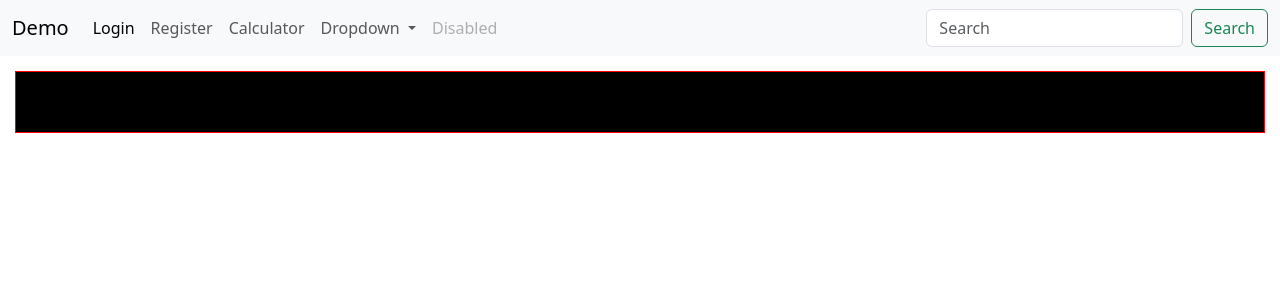
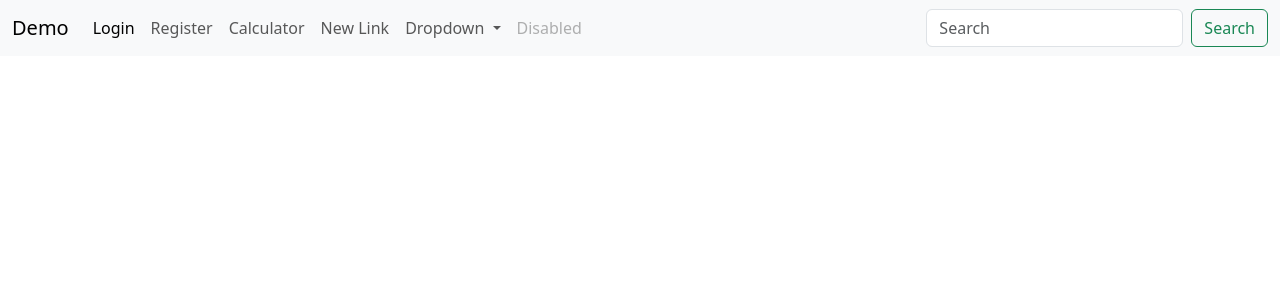
Before and after one commit to ali-bouali/angular-demo, an Angular app: page / in a window 1280 px wide. Shown: the top 300 px of the page. Built offline with nearby package versions, Linux system fonts and the light colour scheme.

Commit message:
routing --> navigation

```diff
--- a/src/app/app-routing.module.ts
+++ b/src/app/app-routing.module.ts
@@ -16,6 +16,10 @@ const routes: Routes = [
   {
     path: 'calc',
     component: CalcComponent
+  },
+  {
+    path: 'new-link/clicked',
+    component: LoginComponent
   }
 ];
 
--- a/src/app/app.component.html
+++ b/src/app/app.component.html
@@ -1,5 +1,5 @@
 <app-menu></app-menu>
 
-<div style="padding: 30px; border: solid 1px red; margin: 15px; background-color: black; color: white">
+<div>
   <router-outlet></router-outlet>
 </div>
--- a/src/app/demo/menu/menu.component.html
+++ b/src/app/demo/menu/menu.component.html
@@ -7,13 +7,16 @@
     <div class="collapse navbar-collapse" id="navbarSupportedContent">
       <ul class="navbar-nav me-auto mb-2 mb-lg-0">
         <li class="nav-item">
-          <a class="nav-link active" aria-current="page" href="login">Login</a>
+          <a class="nav-link active" aria-current="page" [routerLink]="'login'">Login</a>
         </li>
         <li class="nav-item">
-          <a class="nav-link" href="register">Register</a>
+          <a class="nav-link" routerLink="register">Register</a>
         </li>
         <li class="nav-item">
-          <a class="nav-link" href="calc">Calculator</a>
+          <a class="nav-link" routerLink="calc">Calculator</a>
+        </li>
+        <li class="nav-item">
+          <a class="nav-link" href="javascript:void(0);" (click)="navigateToNewLink()">New Link</a>
         </li>
         <li class="nav-item dropdown">
           <a class="nav-link dropdown-toggle" href="#" role="button" data-bs-toggle="dropdown" aria-expanded="false">
--- a/src/app/demo/menu/menu.component.ts
+++ b/src/app/demo/menu/menu.component.ts
@@ -1,4 +1,6 @@
 import { Component } from '@angular/core';
+import {Router} from '@angular/router';
+
 
 @Component({
   selector: 'app-menu',
@@ -7,4 +9,19 @@ import { Component } from '@angular/core';
 })
 export class MenuComponent {
 
+  constructor(
+    private router: Router
+  ) {}
+
+  /**
+   * kifech najem na3mel navigation par programmation
+   * 1- nzid click event 3al HTML tag mte3i (yjanem ykoun ayy 7aja clickable)
+   * 2- na3mel injection lel Router mel package (@angular/router) --> el package mouhem 3allekher sinon ma yemchich
+   * 3- twa najem nesta3mel this.router.navigate(['list', 'of'; 'url', 'segment']) wella n7ott l url kemel
+   *
+   */
+  navigateToNewLink() {
+    // koll url segement bech yzidha '/' --> new-link/clicked
+    this.router.navigate(['new-link', 'clicked']);
+  }
 }
```
